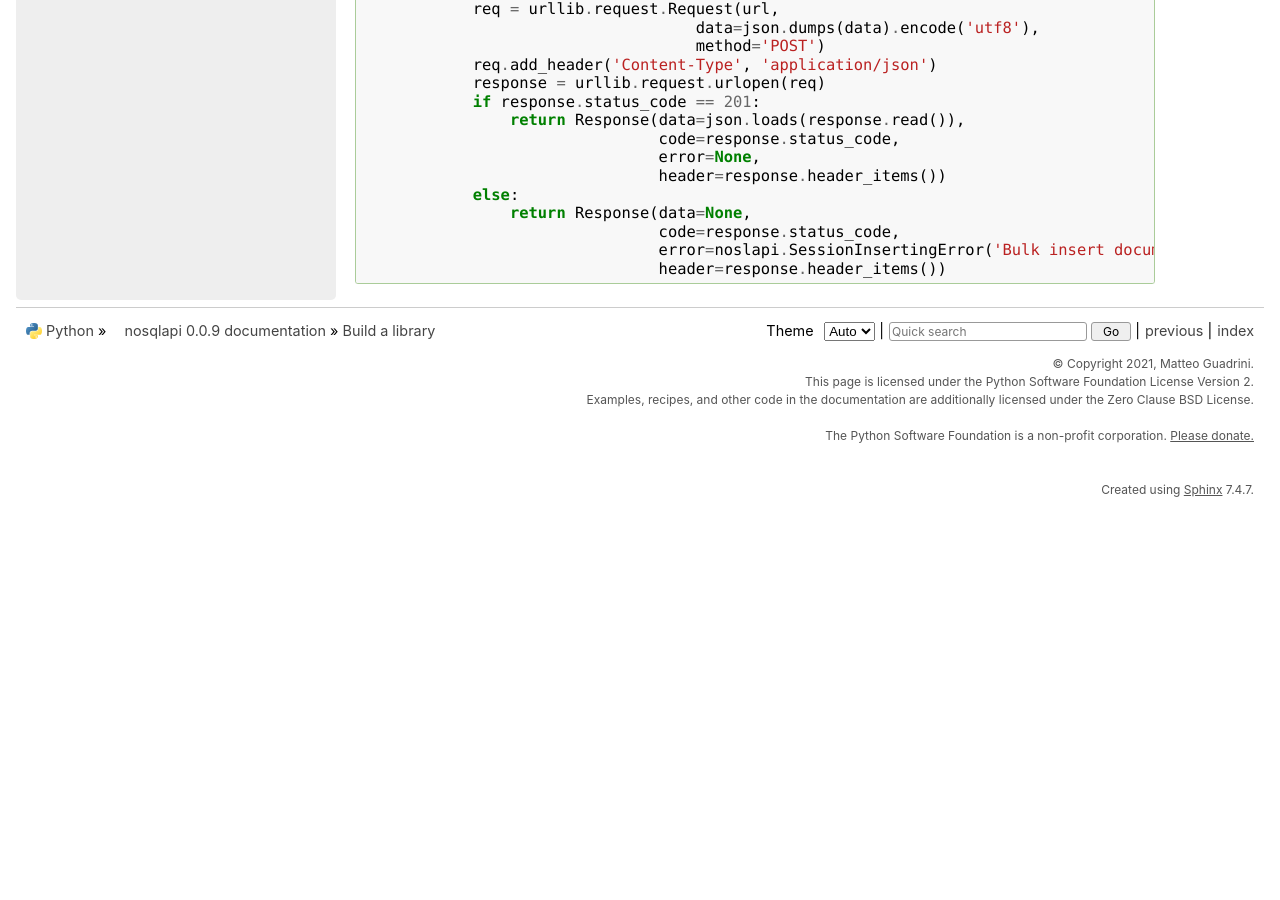
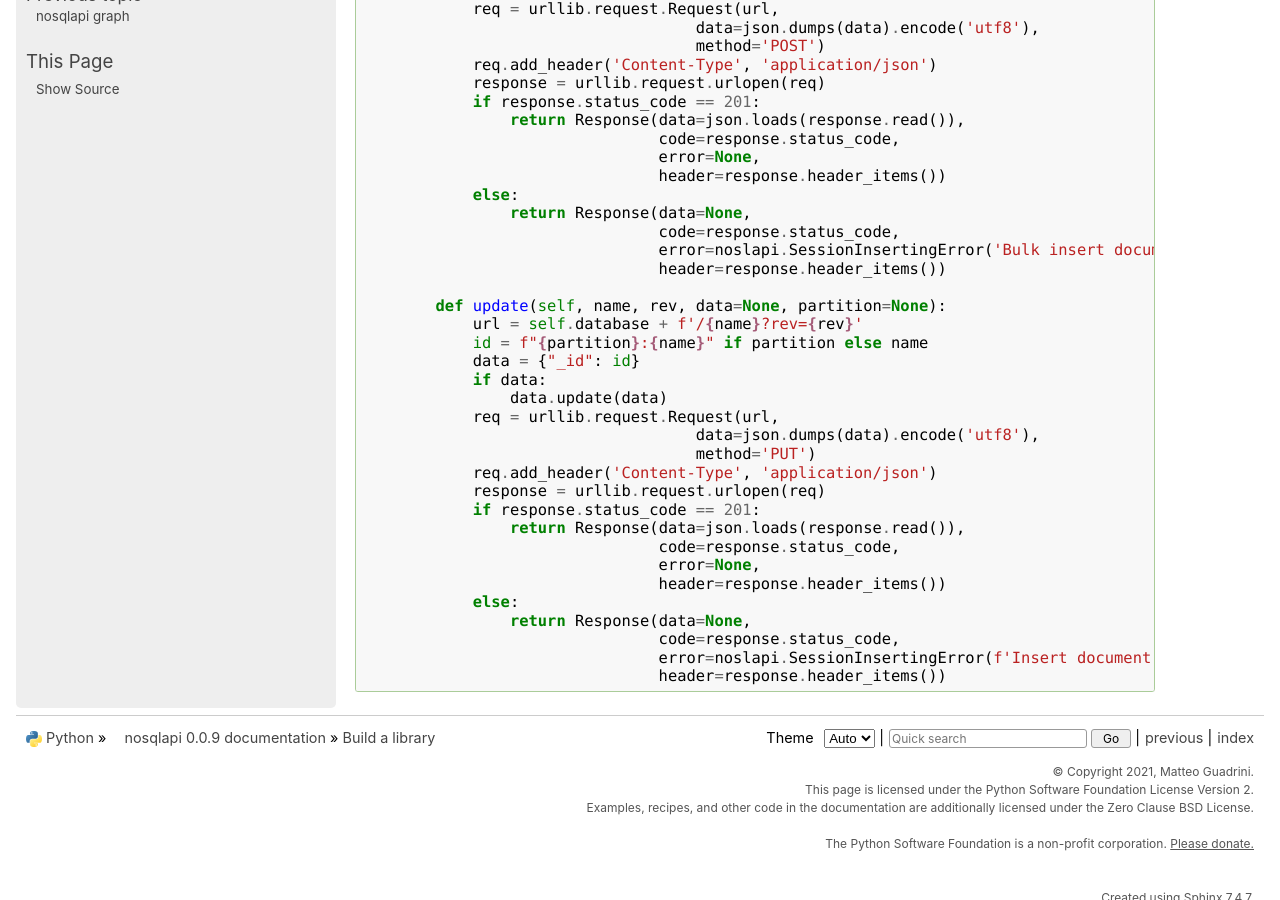
Before and after one commit to MatteoGuadrini/nosqlapi, a Sphinx documentation site: the page built from docs/source/build.rst, in a window 1280 px wide and 900 px high, scrolled down 4719 px. Built offline with Sphinx 7.4.7, drawn with Linux system fonts in a browser that asks for light colours; before the commit the page ends 5227 px from its top, so only the background shows below that; some of the changed text lies outside the part shown.

Commit message:
Add update method on Session class

```diff
--- a/docs/source/build.rst
+++ b/docs/source/build.rst
@@ -220,14 +220,14 @@
                                 header=response.header_items())
 
             def insert(self, name, data=None, attachment=None, partition=None):
-                url = self.database
+                url = self.database + f'/{name}'
                 if attachment:
                     url += url + f"/{attachment}"
                 id = f"{partition}:{name}" if partition else name
                 data = {"_id": id}
                 if data:
                     data.update(data)
-                req = urllib.request.Request(url + f'/{name}',
+                req = urllib.request.Request(url,
                                         data=json.dumps(data).encode('utf8'),
                                         method='PUT')
                 req.add_header('Content-Type', 'application/json')
@@ -263,3 +263,25 @@
                                     code=response.status_code,
                                     error=noslapi.SessionInsertingError('Bulk insert document failed'),
                                     header=response.header_items())
+
+            def update(self, name, rev, data=None, partition=None):
+                url = self.database + f'/{name}?rev={rev}'
+                id = f"{partition}:{name}" if partition else name
+                data = {"_id": id}
+                if data:
+                    data.update(data)
+                req = urllib.request.Request(url,
+                                        data=json.dumps(data).encode('utf8'),
+                                        method='PUT')
+                req.add_header('Content-Type', 'application/json')
+                response = urllib.request.urlopen(req)
+                if response.status_code == 201:
+                    return Response(data=json.loads(response.read()),
+                                    code=response.status_code,
+                                    error=None,
+                                    header=response.header_items())
+                else:
+                    return Response(data=None,
+                                    code=response.status_code,
+                                    error=noslapi.SessionInsertingError(f'Insert document {url} with data {data} failed'),
+                                    header=response.header_items())
```
